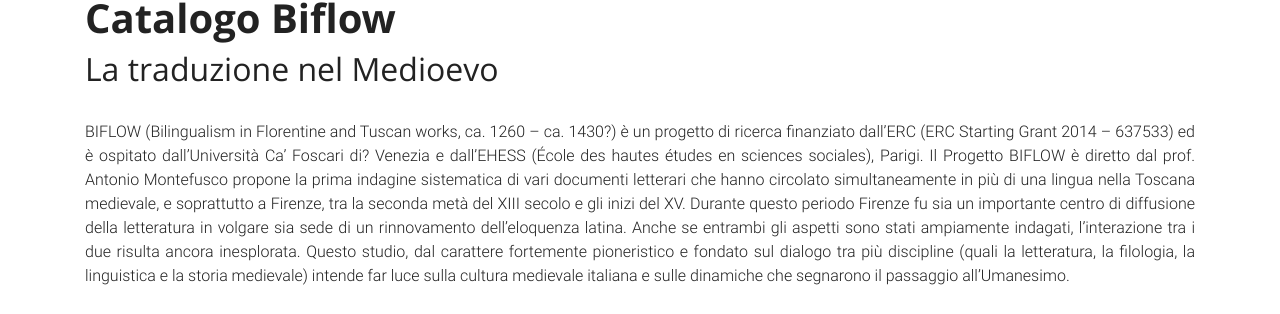
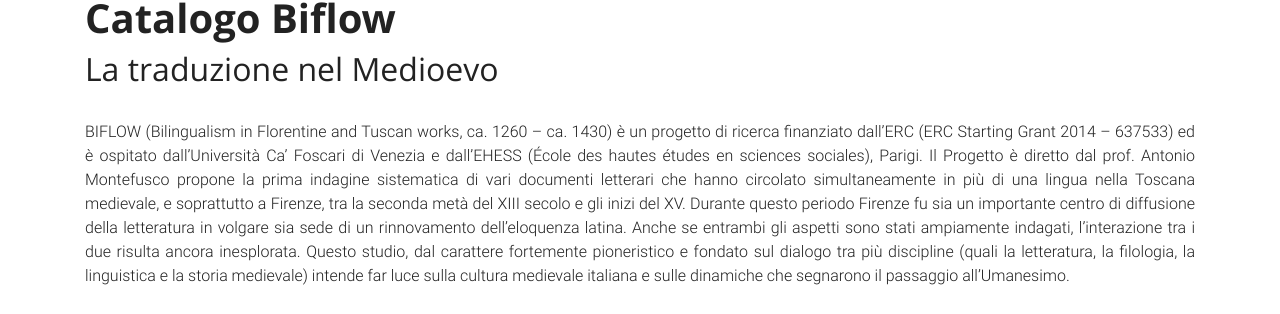
Before and after one commit to vedph/biflow_website, a Jekyll site: the page built from index.html, in a window 1280 px wide and 900 px high, scrolled down 431 px. Shown: the part 139-453 px from the top of the window. Built offline with Jekyll 4.4.1, drawn with Linux system fonts in a browser that asks for light colours.

Commit message:
some changes on the index.html and footer.html

```diff
--- a/_includes/footer.html
+++ b/_includes/footer.html
@@ -30,7 +30,7 @@
                             </figure>
                         </div>
                     </div>
-                    <p class="bodytext">
+                    <p class="bodytext justify">
                         This publication is part of a project that has received funding from the European Research Council (ERC) under the European Union's Horizon 2020 research and innovation programme (grant agreement No. 637533). The information and views set out here reflects only the author&#39;s view and the Agency (ERCEA) is not responsible for any use that may be made of the information it contains.
                     </p>
                     <figure class="figure figure-colonna-intera">
--- a/index.html
+++ b/index.html
@@ -1,6 +1,6 @@
 ---
 layout: page
-description: BIFLOW (Bilingualism in Florentine and Tuscan works, ca. 1260 – ca. 1430?) è un progetto di ricerca finanziato dall’ERC (ERC Starting Grant 2014 – 637533) ed è ospitato dall’Università Ca’ Foscari di? Venezia e dall’EHESS (École des hautes études en sciences sociales), Parigi. Il Progetto BIFLOW è diretto dal prof. Antonio Montefusco propone la prima indagine sistematica di vari documenti letterari che hanno circolato simultaneamente in più di una lingua nella Toscana medievale, e soprattutto a Firenze, tra la seconda metà del XIII secolo e gli inizi del XV. Durante questo periodo Firenze fu sia un importante centro di diffusione della letteratura in volgare sia sede di un rinnovamento dell’eloquenza latina. Anche se entrambi gli aspetti sono stati ampiamente indagati, l’interazione tra i due risulta ancora inesplorata. Questo studio, dal carattere fortemente pioneristico e fondato sul dialogo tra più discipline (quali la letteratura, la filologia, la linguistica e la storia medievale) intende far luce sulla cultura medievale italiana e sulle dinamiche che segnarono il passaggio all’Umanesimo.
+description: BIFLOW (Bilingualism in Florentine and Tuscan works, ca. 1260 – ca. 1430) è un progetto di ricerca finanziato dall’ERC (ERC Starting Grant 2014 – 637533) ed è ospitato dall’Università Ca’ Foscari di Venezia e dall’EHESS (École des hautes études en sciences sociales), Parigi. Il Progetto è diretto dal prof. Antonio Montefusco propone la prima indagine sistematica di vari documenti letterari che hanno circolato simultaneamente in più di una lingua nella Toscana medievale, e soprattutto a Firenze, tra la seconda metà del XIII secolo e gli inizi del XV. Durante questo periodo Firenze fu sia un importante centro di diffusione della letteratura in volgare sia sede di un rinnovamento dell’eloquenza latina. Anche se entrambi gli aspetti sono stati ampiamente indagati, l’interazione tra i due risulta ancora inesplorata. Questo studio, dal carattere fortemente pioneristico e fondato sul dialogo tra più discipline (quali la letteratura, la filologia, la linguistica e la storia medievale) intende far luce sulla cultura medievale italiana e sulle dinamiche che segnarono il passaggio all’Umanesimo.
 
 ---
 
```
